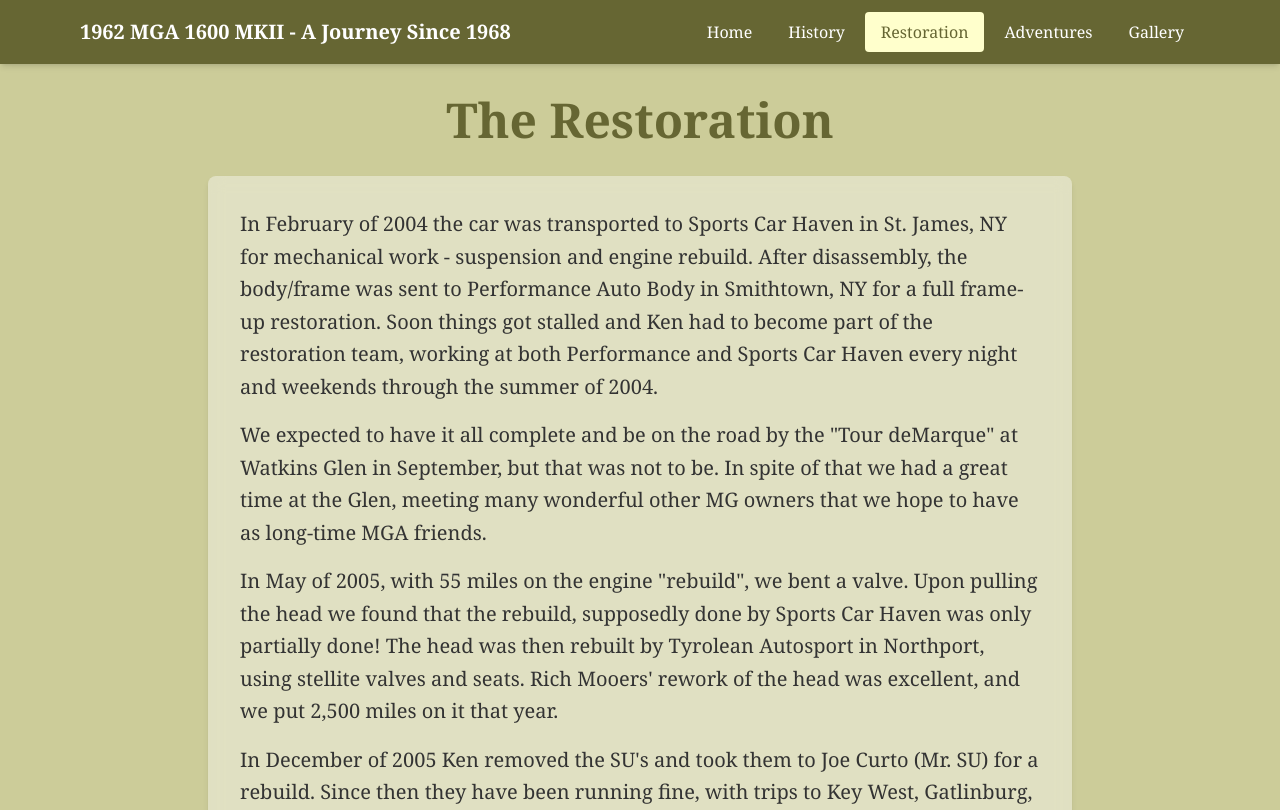
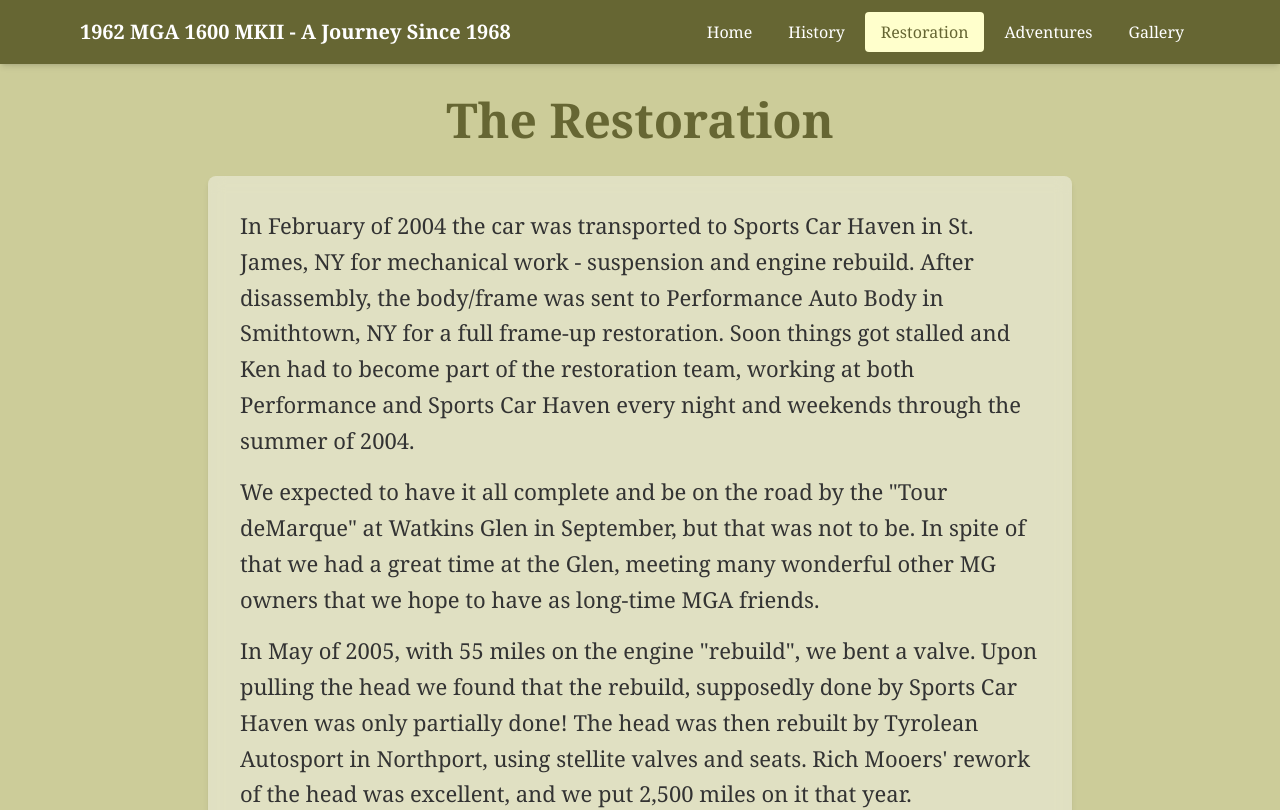
Before and after one commit to kendoris/new-mga-site, a Next.js app: page /restoration in a window 1280 px wide. Shown: the top 810 px of the page. Built offline with nearby package versions, Linux system fonts and the light colour scheme; a web font is replaced by a local one.

Commit message:
Restoration page: increase font to 22px

```diff
--- a/src/app/restoration/page.tsx
+++ b/src/app/restoration/page.tsx
@@ -30,7 +30,7 @@ export default function RestorationPage() {
         </h1>
 
         <ContentCard className="mb-8">
-          <div className="text-xl leading-relaxed space-y-4">
+          <div className="text-[22px] leading-relaxed space-y-4">
             <p>
               In February of 2004 the car was transported to Sports Car Haven in St. James, NY
               for mechanical work - suspension and engine rebuild. After disassembly, the
```
